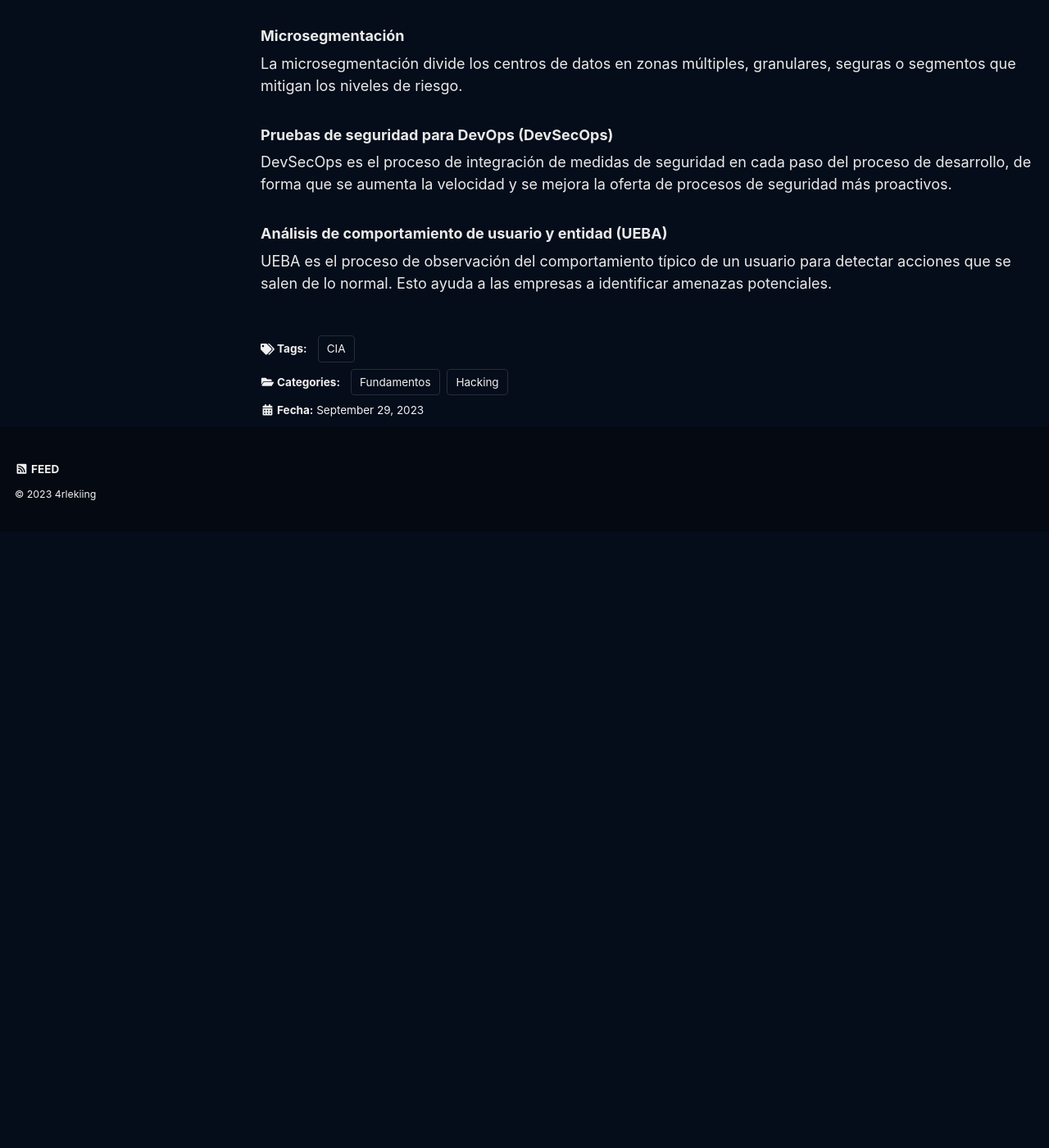
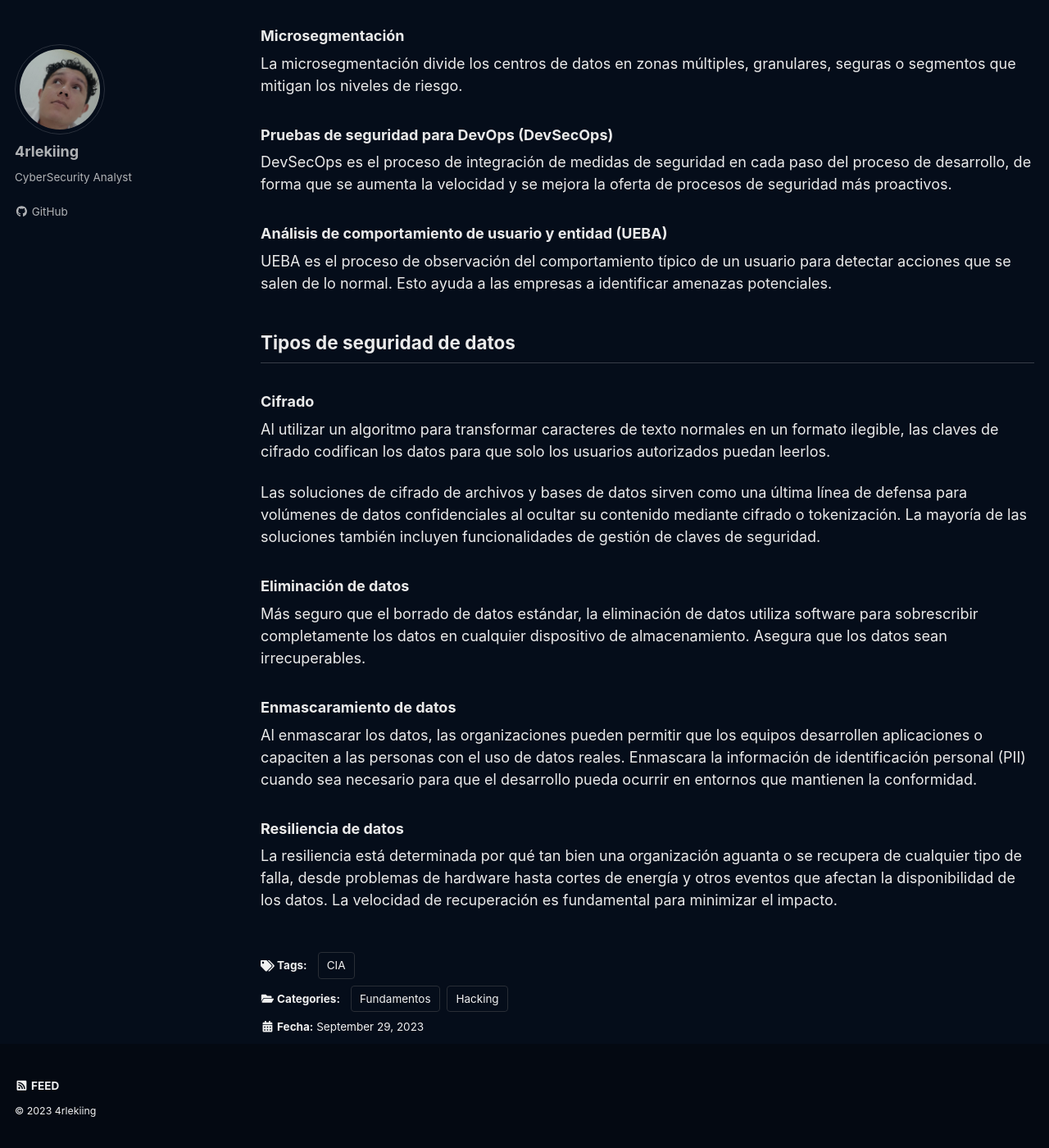
Before and after one commit to 4rleking/4rleking.github.io, a Jekyll site: the page built from _posts/2023-07-20-Seguridad.md, in a window 1280 px wide and 1400 px high, scrolled down 8200 px. Shown: the whole window at 82% size. Built offline with Jekyll 4.4.1, drawn with Linux system fonts in a browser that asks for light colours; cached includes are drawn as plain includes; a script that is not in the unit is left out; before the commit the page ends 8848 px from its top, so only the background shows below that.

Commit message:
Update 2023-07-20-Seguridad.md

```diff
--- a/_posts/2023-07-20-Seguridad.md
+++ b/_posts/2023-07-20-Seguridad.md
@@ -209,3 +209,23 @@
 ### Análisis de comportamiento de usuario y entidad (UEBA)
 
 UEBA es el proceso de observación del comportamiento típico de un usuario para detectar acciones que se salen de lo normal. Esto ayuda a las empresas a identificar amenazas potenciales.
+
+## Tipos de seguridad de datos
+
+### Cifrado
+
+Al utilizar un algoritmo para transformar caracteres de texto normales en un formato ilegible, las claves de cifrado codifican los datos para que solo los usuarios autorizados puedan leerlos.
+
+Las soluciones de cifrado de archivos y bases de datos  sirven como una última línea de defensa para volúmenes de datos confidenciales al ocultar su contenido mediante cifrado o tokenización. La mayoría de las soluciones también incluyen funcionalidades de gestión de claves de seguridad.
+
+### Eliminación de datos
+
+Más seguro que el borrado de datos estándar, la eliminación de datos utiliza software para sobrescribir completamente los datos en cualquier dispositivo de almacenamiento. Asegura que los datos sean irrecuperables.
+
+### Enmascaramiento de datos
+
+Al enmascarar los datos, las organizaciones pueden permitir que los equipos desarrollen aplicaciones o capaciten a las personas con el uso de datos reales. Enmascara la información de identificación personal (PII) cuando sea necesario para que el desarrollo pueda ocurrir en entornos que mantienen la conformidad.
+
+### Resiliencia de datos
+
+La resiliencia está determinada por qué tan bien una organización aguanta o se recupera de cualquier tipo de falla, desde problemas de hardware hasta cortes de energía y otros eventos que afectan la disponibilidad de los datos. La velocidad de recuperación es fundamental para minimizar el impacto.
```
